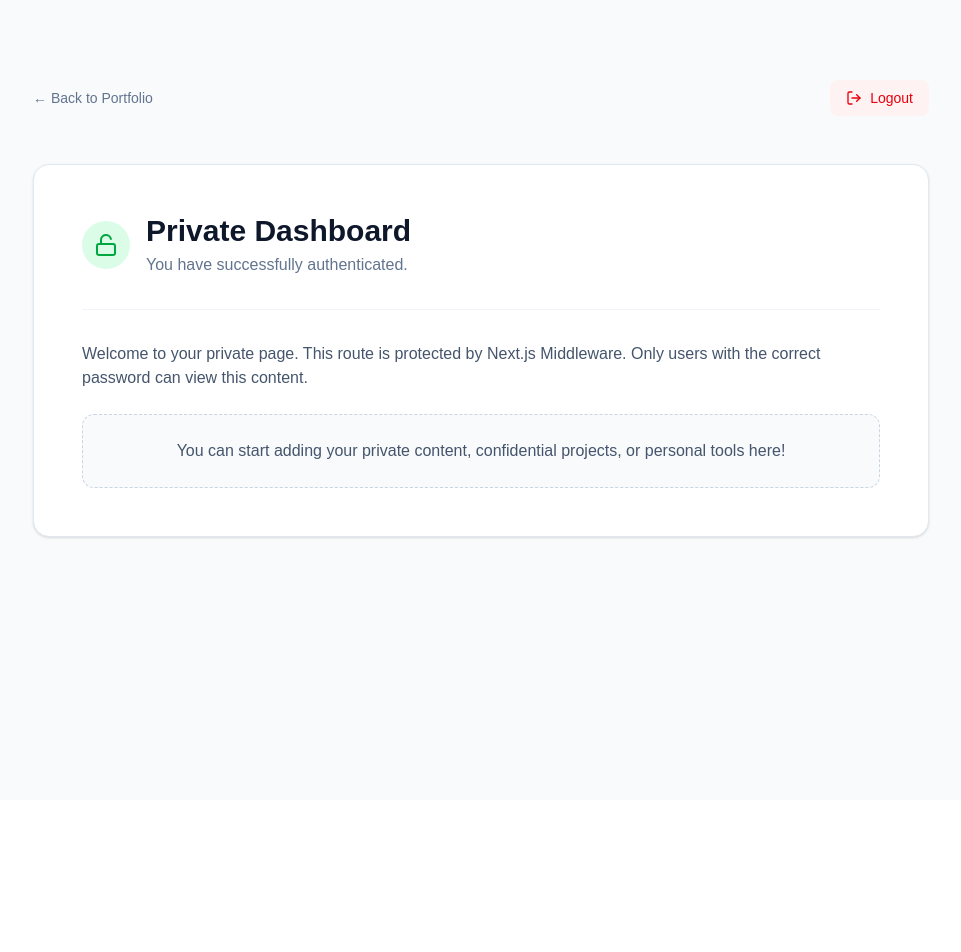
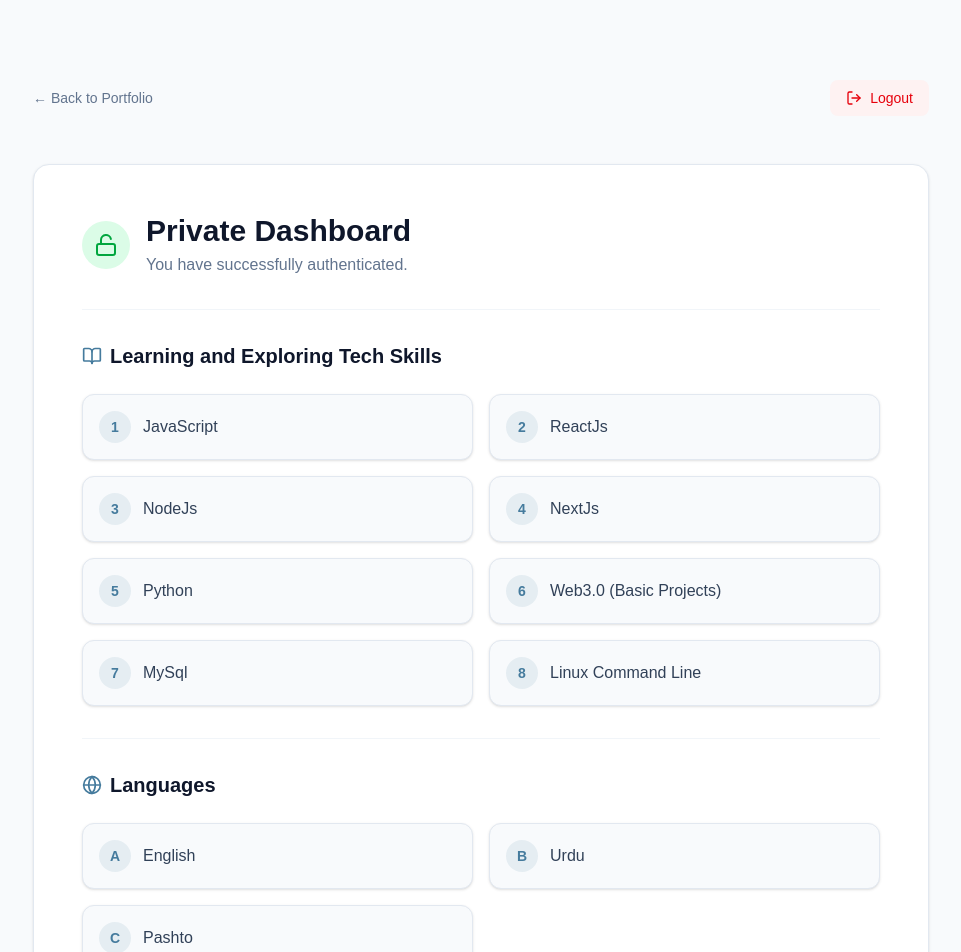
Before and after one commit to shuaibkhandev/shuaib_portfolio, a Next.js app: page /private in a window 1280 px wide. Shown: the top 952 px of the page, without its empty margins (159-1120 px from the left). Before the commit the page ends 800 px from the top, so only its background shows below. Built offline with nearby package versions, Linux system fonts and the light colour scheme.

Commit message:
private page updated

```diff
--- a/src/app/private/page.tsx
+++ b/src/app/private/page.tsx
@@ -1,4 +1,4 @@
-import { LockOpen, LogOut } from "lucide-react";
+import { LockOpen, LogOut, BookOpen, Globe } from "lucide-react";
 import Link from "next/link";
 import { cookies } from "next/headers";
 import { redirect } from "next/navigation";
@@ -44,15 +44,51 @@ export default async function PrivatePage() {
         </div>
 
         <div className="space-y-6 text-slate-600 dark:text-slate-400">
-          <p>
-            Welcome to your private page. This route is protected by Next.js Middleware.
-            Only users with the correct password can view this content.
-          </p>
+          <div className="mt-8">
+            <h2 className="text-xl font-bold text-slate-900 dark:text-white mb-6 flex items-center gap-2">
+              <BookOpen className="w-5 h-5 text-brand-blue" />
+              Learning and Exploring Tech Skills
+            </h2>
+            <div className="grid grid-cols-1 sm:grid-cols-2 gap-4">
+              {[
+                "JavaScript",
+                "ReactJs",
+                "NodeJs",
+                "NextJs",
+                "Python",
+                "Web3.0 (Basic Projects)",
+                "MySql",
+                "Linux Command Line",
+              ].map((skill, index) => (
+                <div key={index} className="flex items-center gap-3 p-4 bg-slate-50 dark:bg-slate-950 rounded-xl border border-slate-200 dark:border-slate-800 hover:border-brand-blue/30 transition-colors shadow-sm">
+                  <div className="w-8 h-8 rounded-full bg-brand-blue/10 flex items-center justify-center text-brand-blue font-bold text-sm shrink-0">
+                    {index + 1}
+                  </div>
+                  <span className="font-medium text-slate-700 dark:text-slate-300">{skill}</span>
+                </div>
+              ))}
+            </div>
+          </div>
 
-          <div className="p-6 bg-slate-50 dark:bg-slate-950 rounded-xl border border-dashed border-slate-300 dark:border-slate-700">
-            <p className="text-center font-medium">
-              You can start adding your private content, confidential projects, or personal tools here!
-            </p>
+          <div className="mt-8 pt-8 border-t border-slate-100 dark:border-slate-800">
+            <h2 className="text-xl font-bold text-slate-900 dark:text-white mb-6 flex items-center gap-2">
+              <Globe className="w-5 h-5 text-brand-blue" />
+              Languages
+            </h2>
+            <div className="grid grid-cols-1 sm:grid-cols-2 gap-4">
+              {[
+                "English",
+                "Urdu",
+                "Pashto"
+              ].map((lang, index) => (
+                <div key={index} className="flex items-center gap-3 p-4 bg-slate-50 dark:bg-slate-950 rounded-xl border border-slate-200 dark:border-slate-800 hover:border-brand-blue/30 transition-colors shadow-sm">
+                  <div className="w-8 h-8 rounded-full bg-brand-blue/10 flex items-center justify-center text-brand-blue font-bold text-sm shrink-0">
+                    {String.fromCharCode(65 + index)}
+                  </div>
+                  <span className="font-medium text-slate-700 dark:text-slate-300">{lang}</span>
+                </div>
+              ))}
+            </div>
           </div>
         </div>
 
```
